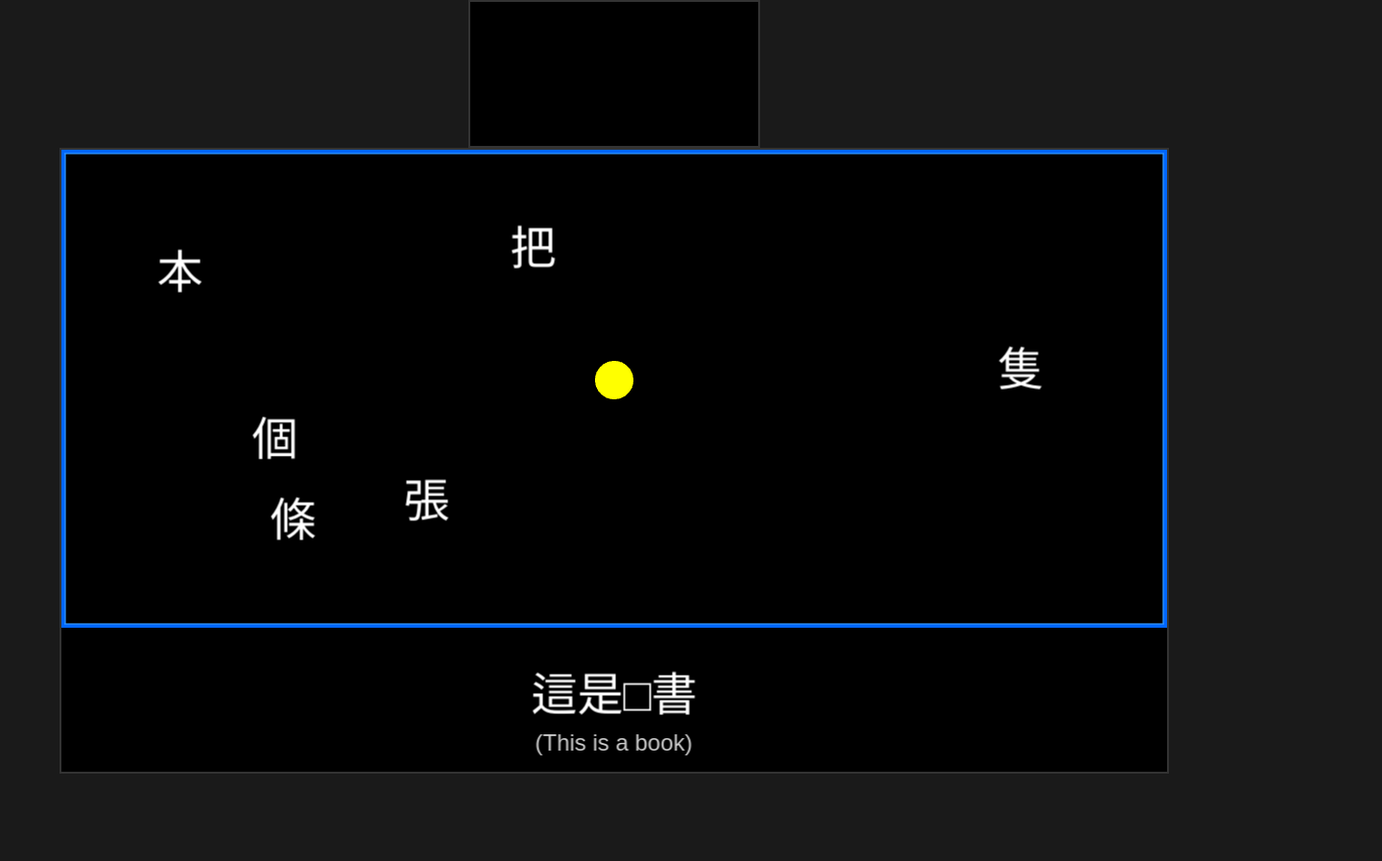
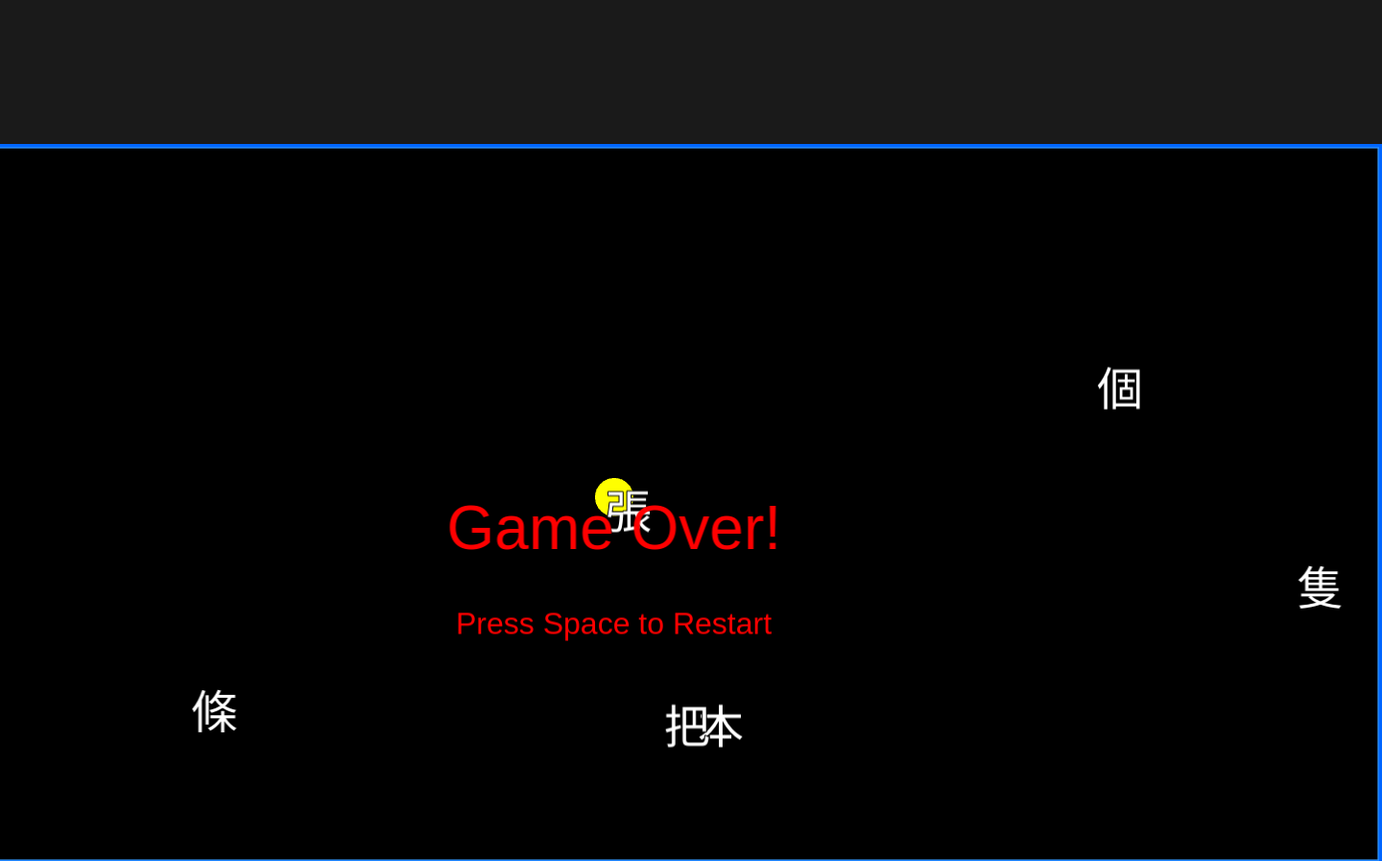
Before and after one commit to dsyliu/pacman_chinese, a website built with Vite: page index.html in a window 1280 px wide. Shown: the top 897 px of the page at 96% size, 1440 px wide, since content can reach past the window. Before the commit the page ends 806 px from the top, so only its background shows below. Built offline with nearby package versions, Linux system fonts and the light colour scheme.

Commit message:
Increase movement speed and overall canvas size

```diff
--- a/index.html
+++ b/index.html
@@ -20,10 +20,10 @@
             flex-direction: column;
             align-items: center;
         }
-        canvas {
+        /*canvas {
             border: 2px solid #333;
-            background-color: #000;
-        }
+            background-color: #ffffff;
+        }*/
     </style>
 </head>
 <body>
--- a/src/entities/CharacterGhost.ts
+++ b/src/entities/CharacterGhost.ts
@@ -6,7 +6,7 @@ export class CharacterGhost extends Phaser.GameObjects.Container {
   private char: string;
   private gridSize: number = 32;
   private collected: boolean = false;
-  private speed: number = 180; // Increased ghost speed
+  private speed: number = 250; // Increased ghost speed
   private currentDirection: Phaser.Math.Vector2 = new Phaser.Math.Vector2(0, 0);
   private directionChangeTimer: number = 0;
 
--- a/src/entities/Pacman.ts
+++ b/src/entities/Pacman.ts
@@ -4,7 +4,7 @@ export class Pacman extends Phaser.GameObjects.Container {
   private graphics: Phaser.GameObjects.Graphics;
   private mouthAngle: number = 0;
   private mouthOpen: boolean = true;
-  private speed: number = 120; // Decreased speed for Pacman
+  private speed: number = 150;
   private gridSize: number = 32;
   public currentDirection: Phaser.Math.Vector2 = new Phaser.Math.Vector2(0, 0);
   private nextDirection: Phaser.Math.Vector2 = new Phaser.Math.Vector2(0, 0);
--- a/src/main.ts
+++ b/src/main.ts
@@ -3,8 +3,8 @@ import { GameScene } from './scenes/GameScene';
 
 const config: Phaser.Types.Core.GameConfig = {
   type: Phaser.AUTO,
-  width: 1152,
-  height: 648,
+  width: 1600,
+  height: 900,
   parent: 'game-container',
   backgroundColor: '#000000',
   scene: [GameScene],
```
